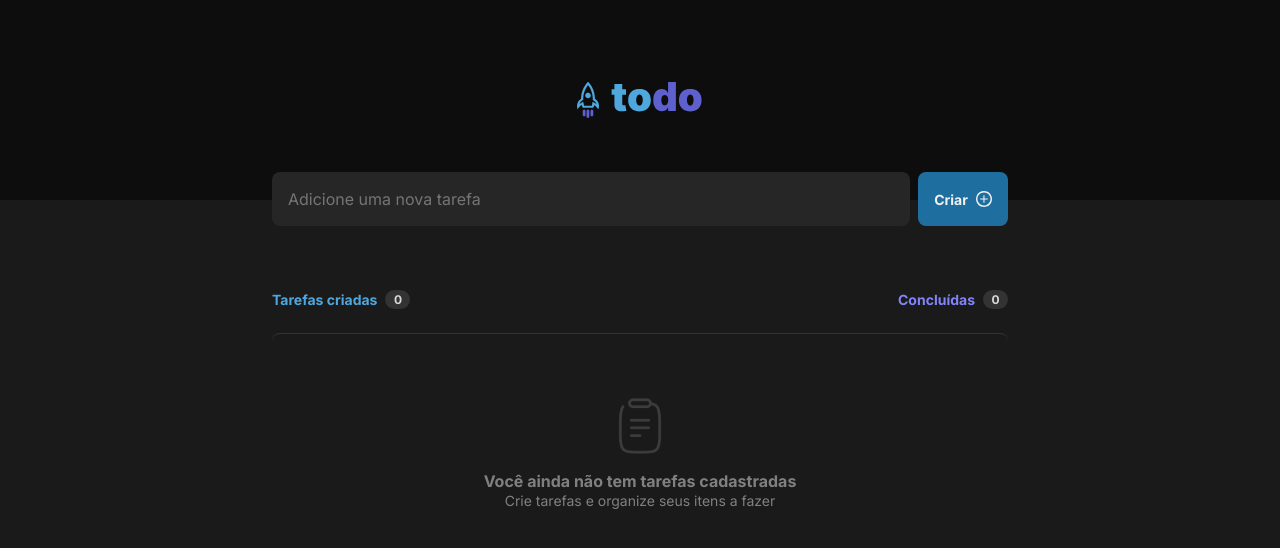
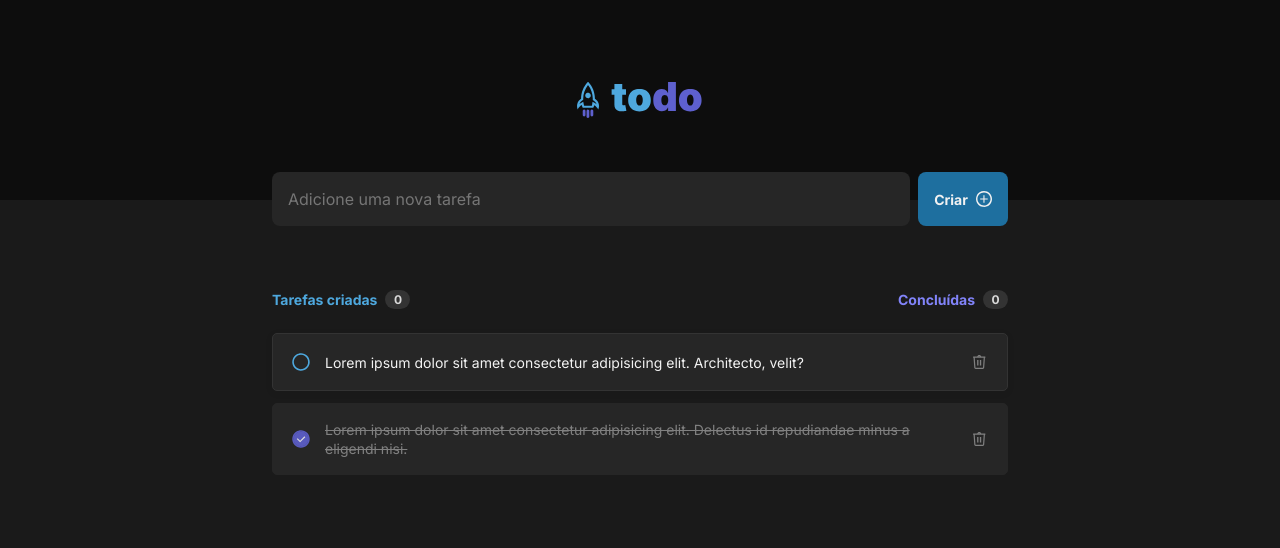
Before and after one commit to Dailton-Bastos/to-do-app, a React (Vite) app: page / in a window 1280 px wide. Shown: the top 548 px of the page. Built offline with nearby package versions, Linux system fonts and the light colour scheme.

Commit message:
feat: add task list component

```diff
--- /dev/null
+++ b/src/components/Tasks/List/IconChecked.tsx
@@ -0,0 +1,26 @@
+export const IconChecked = () => {
+  return (
+    <svg
+      width="24"
+      height="24"
+      viewBox="0 0 24 24"
+      fill="none"
+      xmlns="http://www.w3.org/2000/svg"
+    >
+      <g opacity="0.9">
+        <path
+          d="M11.9801 19.4262C16.0726 19.4262 19.3903 16.1085 19.3903 12.0159C19.3903 7.92336 16.0726 4.60568 11.9801 4.60568C7.8875 4.60568 4.56982 7.92336 4.56982 12.0159C4.56982 16.1085 7.8875 19.4262 11.9801 19.4262Z"
+          fill="#5E60CE"
+        />
+        <path
+          d="M11.9643 4.85957C13.3765 4.85957 14.7571 5.27835 15.9313 6.06296C17.1056 6.84757 18.0208 7.96276 18.5612 9.26752C19.1017 10.5723 19.2431 12.008 18.9676 13.3931C18.6921 14.7782 18.012 16.0505 17.0134 17.0492C16.0148 18.0478 14.7424 18.7278 13.3573 19.0034C11.9722 19.2789 10.5365 19.1375 9.23173 18.597C7.92697 18.0566 6.81178 17.1414 6.02717 15.9671C5.24257 14.7929 4.82378 13.4123 4.82378 12.0001C4.8311 10.1085 5.58574 8.29657 6.92326 6.95905C8.26079 5.62153 10.0728 4.86688 11.9643 4.85957ZM11.9643 3.27279C10.2397 3.27985 8.55592 3.79768 7.12543 4.76093C5.69494 5.72417 4.58191 7.08964 3.92683 8.68495C3.27176 10.2803 3.10401 12.0339 3.44478 13.7245C3.78554 15.415 4.61954 16.9667 5.84148 18.1837C7.06342 19.4006 8.61852 20.2283 10.3105 20.5622C12.0024 20.896 13.7553 20.7211 15.348 20.0595C16.9406 19.398 18.3015 18.2794 19.2589 16.8449C20.2163 15.4105 20.7272 13.7246 20.7273 12.0001C20.7273 10.851 20.5003 9.71319 20.0595 8.65202C19.6187 7.59084 18.9727 6.62716 18.1585 5.81629C17.3443 5.00542 16.378 4.36332 15.315 3.92684C14.2521 3.49036 13.1134 3.26809 11.9643 3.27279Z"
+          fill="#5E60CE"
+        />
+        <path
+          d="M15.4306 9.34212L11.0986 13.6741L8.61618 11.1916L7.78027 12.0275L11.0986 15.3459L16.2665 10.178L15.4306 9.34212Z"
+          fill="#F2F2F2"
+        />
+      </g>
+    </svg>
+  );
+};
--- /dev/null
+++ b/src/components/Tasks/List/IconTrash.tsx
@@ -0,0 +1,26 @@
+import React from 'react';
+
+export const IconTrash = () => {
+  return (
+    <svg
+      width="24"
+      height="24"
+      viewBox="0 0 24 24"
+      fill="none"
+      xmlns="http://www.w3.org/2000/svg"
+    >
+      <path
+        d="M14.2021 9.98547H12.8716V15.5073H14.2021V9.98547Z"
+        fill="#808080"
+      />
+      <path
+        d="M11.4624 9.98547H10.1318V15.5073H11.4624V9.98547Z"
+        fill="#808080"
+      />
+      <path
+        d="M18.478 7.16712C18.4754 7.03061 18.4295 6.89846 18.3469 6.78975C18.2642 6.68104 18.1492 6.6014 18.0184 6.56232C17.9596 6.53782 17.8974 6.52252 17.8339 6.51696H14.2868C14.1525 6.07791 13.8808 5.69355 13.5117 5.42047C13.1426 5.14739 12.6956 5 12.2365 5C11.7774 5 11.3304 5.14739 10.9613 5.42047C10.5922 5.69355 10.3205 6.07791 10.1862 6.51696H6.63911C6.58068 6.51814 6.52269 6.52729 6.46674 6.54418H6.45162C6.31318 6.58701 6.19334 6.67547 6.11163 6.79515C6.02992 6.91483 5.99117 7.05866 6.00169 7.20319C6.01222 7.34771 6.0714 7.48441 6.16958 7.59099C6.26776 7.69757 6.39916 7.76774 6.54234 7.79006L7.25298 17.5334C7.26382 17.9127 7.41693 18.2741 7.68191 18.5458C7.94688 18.8175 8.30435 18.9797 8.68332 19H15.7867C16.1662 18.9804 16.5244 18.8186 16.79 18.5468C17.0556 18.2751 17.2092 17.9132 17.22 17.5334L17.9277 7.79914C18.0802 7.77797 18.22 7.70232 18.3212 7.58615C18.4223 7.46999 18.478 7.32116 18.478 7.16712ZM12.2365 6.21456C12.3661 6.21458 12.4943 6.24146 12.6129 6.29351C12.7316 6.34556 12.8382 6.42164 12.926 6.51696H11.547C11.6346 6.42135 11.7411 6.34507 11.8599 6.29299C11.9786 6.24092 12.1069 6.21421 12.2365 6.21456ZM15.7867 17.7904H8.68332C8.60168 17.7904 8.47467 17.6573 8.45955 17.4457L7.75798 7.81123H16.715L16.0135 17.4457C15.9984 17.6573 15.8714 17.7904 15.7867 17.7904Z"
+        fill="#808080"
+      />
+    </svg>
+  );
+};
--- /dev/null
+++ b/src/components/Tasks/List/IconUnChecked.tsx
@@ -0,0 +1,16 @@
+export const IconUnChecked = () => {
+  return (
+    <svg
+      width="24"
+      height="24"
+      viewBox="0 0 24 24"
+      fill="none"
+      xmlns="http://www.w3.org/2000/svg"
+    >
+      <path
+        d="M11.9643 4.85958C13.3765 4.85958 14.7571 5.27836 15.9313 6.06297C17.1056 6.84757 18.0208 7.96277 18.5612 9.26752C19.1017 10.5723 19.2431 12.008 18.9676 13.3931C18.6921 14.7782 18.012 16.0505 17.0134 17.0492C16.0148 18.0478 14.7424 18.7278 13.3573 19.0034C11.9722 19.2789 10.5365 19.1375 9.23173 18.597C7.92697 18.0566 6.81178 17.1414 6.02717 15.9671C5.24257 14.7929 4.82378 13.4123 4.82378 12.0001C4.8311 10.1085 5.58574 8.29658 6.92326 6.95906C8.26079 5.62154 10.0728 4.86689 11.9643 4.85958ZM11.9643 3.2728C10.2397 3.27986 8.55592 3.79769 7.12543 4.76093C5.69494 5.72418 4.58191 7.08964 3.92683 8.68495C3.27176 10.2803 3.10401 12.0339 3.44478 13.7245C3.78554 15.415 4.61954 16.9667 5.84148 18.1837C7.06342 19.4007 8.61852 20.2283 10.3105 20.5622C12.0024 20.896 13.7553 20.7211 15.348 20.0595C16.9406 19.398 18.3015 18.2794 19.2589 16.845C20.2163 15.4105 20.7272 13.7246 20.7273 12.0001C20.7273 10.851 20.5003 9.7132 20.0595 8.65202C19.6187 7.59085 18.9727 6.62717 18.1585 5.8163C17.3443 5.00543 16.378 4.36333 15.315 3.92685C14.2521 3.49037 13.1134 3.2681 11.9643 3.2728Z"
+        fill="#4EA8DE"
+      />
+    </svg>
+  );
+};
--- /dev/null
+++ b/src/components/Tasks/List/List.module.css
@@ -0,0 +1,71 @@
+.list {
+  margin: 2.4rem auto 0;
+  padding: 0;
+  list-style: none;
+}
+
+.listItem {
+  display: flex;
+  align-items: center;
+  justify-content: space-between;
+  gap: 1.2rem;
+  background: var(--gray-500);
+  border-width: 1px;
+  border-style: solid;
+  border-color: var(--gray-400);
+  border-radius: 5px;
+  box-shadow: 0px 2px 8px rgba(0, 0, 0, 0.06);
+  padding: 1.6rem;
+}
+
+.listItem.listItemDone {
+  border-color: var(--gray-500);
+  box-shadow: none;
+}
+
+.listItem + .listItem {
+  margin-top: 1.2rem;
+}
+
+.listItemContent {
+  display: flex;
+  align-items: center;
+  justify-content: space-between;
+  gap: 1.2rem;
+}
+
+.listItemContentButtonChecked,
+.listItemContentButtonDelete {
+  display: flex;
+  align-items: center;
+  justify-content: center;
+  background: transparent;
+  border: none;
+  cursor: pointer;
+  border-radius: 4px;
+  transition: 0.1s all;
+}
+
+.listItemContentButtonDelete:hover {
+  background: var(--gray-400);
+}
+
+.listItemContentButtonDelete:hover svg path {
+  fill: var(--red-100);
+}
+
+.listItemContent p,
+.listItemContent.listItemContentDone p {
+  font-size: 1.4rem;
+  font-weight: normal;
+  line-height: 19px;
+}
+
+.listItemContent p {
+  color: var(--gray-100);
+}
+
+.listItemContent.listItemContentDone p {
+  color: var(--gray-300);
+  text-decoration: line-through;
+}
--- /dev/null
+++ b/src/components/Tasks/List/index.tsx
@@ -0,0 +1,47 @@
+import { IconChecked } from './IconChecked';
+import { IconUnChecked } from './IconUnChecked';
+import { IconTrash } from './IconTrash';
+
+import styles from './List.module.css';
+
+export const List = () => {
+  return (
+    <ul className={styles.list}>
+      <li className={styles.listItem}>
+        <div className={styles.listItemContent}>
+          <button className={styles.listItemContentButtonChecked}>
+            <IconUnChecked />
+          </button>
+
+          <p>
+            Lorem ipsum dolor sit amet consectetur adipisicing elit. Architecto,
+            velit?
+          </p>
+        </div>
+
+        <button className={styles.listItemContentButtonDelete}>
+          <IconTrash />
+        </button>
+      </li>
+
+      <li className={`${styles.listItem} ${styles.listItemDone}`}>
+        <div
+          className={`${styles.listItemContent} ${styles.listItemContentDone}`}
+        >
+          <button className={styles.listItemContentButtonChecked}>
+            <IconChecked />
+          </button>
+
+          <p>
+            Lorem ipsum dolor sit amet consectetur adipisicing elit. Delectus id
+            repudiandae minus a eligendi nisi.
+          </p>
+        </div>
+
+        <button className={styles.listItemContentButtonDelete}>
+          <IconTrash />
+        </button>
+      </li>
+    </ul>
+  );
+};
--- a/src/components/Tasks/index.tsx
+++ b/src/components/Tasks/index.tsx
@@ -1,7 +1,6 @@
-import React from 'react';
-
 import { Info } from './Info';
-import { Empty } from './Empty';
+// import { Empty } from './Empty';
+import { List } from './List';
 
 import styles from './Tasks.module.css';
 
@@ -10,7 +9,9 @@ export const Tasks = () => {
     <section className={styles.tasks}>
       <Info />
 
-      <Empty />
+      {/* <Empty /> */}
+
+      <List />
     </section>
   );
 };
```
